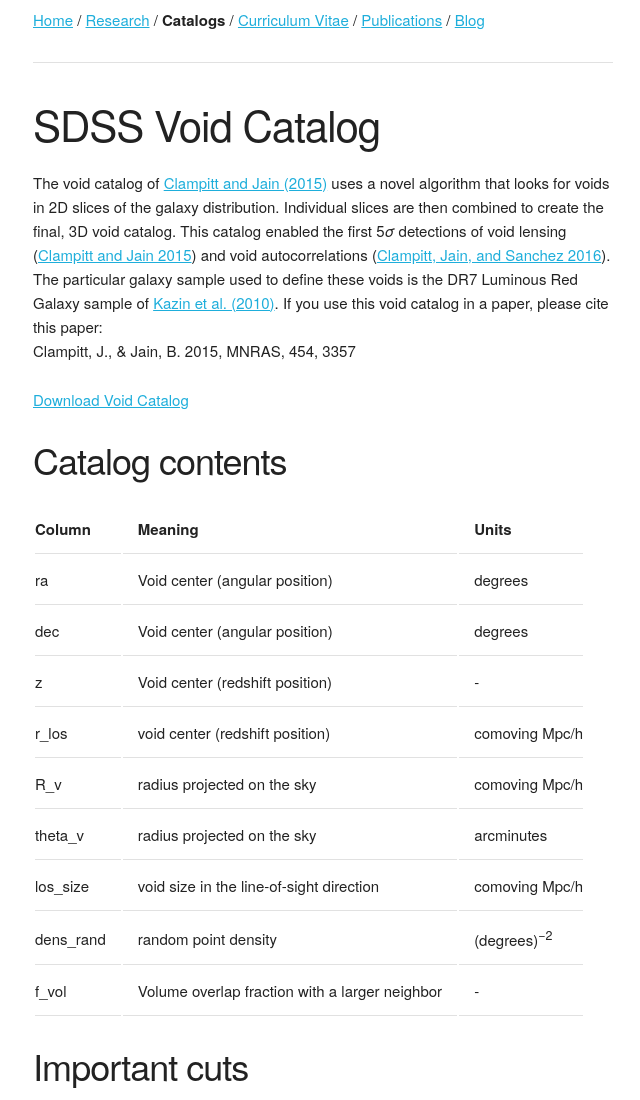
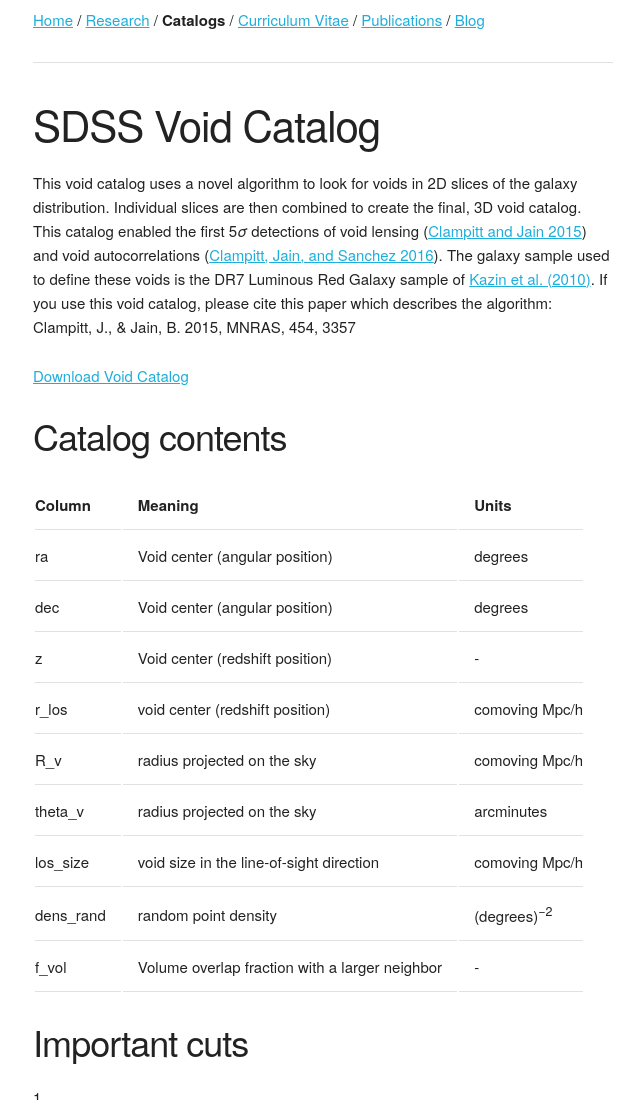
Before and after one commit to clampitt/clampitt.github.io, a plain HTML site: page catalogs.html in a window 1280 px wide. Shown: the top 1100 px of the page, without its empty margins (317-957 px from the left). Drawn offline with Linux system fonts and the light colour scheme.

Commit message:
Edit void catalog description.

```diff
--- a/catalogs.html
+++ b/catalogs.html
@@ -13,7 +13,7 @@
 <p><a href="index.html">Home</a> / <a href="research.html">Research</a> / <strong>Catalogs</strong> / <a href="cvitae.html">Curriculum Vitae</a> / <a href="publications.html">Publications</a> / <a href="blog.html">Blog</a></p>
 <hr />
 <h2 id="sdss-void-catalog">SDSS Void Catalog</h2>
-<p>The void catalog of <a href="http://adsabs.harvard.edu/abs/2015MNRAS.454.3357C">Clampitt and Jain (2015)</a> uses a novel algorithm that looks for voids in 2D slices of the galaxy distribution. Individual slices are then combined to create the final, 3D void catalog. This catalog enabled the first <span class="math inline">5<em>σ</em></span> detections of void lensing (<a href="http://adsabs.harvard.edu/abs/2015MNRAS.454.3357C">Clampitt and Jain 2015</a>) and void autocorrelations (<a href="http://adsabs.harvard.edu/abs/2016MNRAS.456.4425C">Clampitt, Jain, and Sanchez 2016</a>). The particular galaxy sample used to define these voids is the DR7 Luminous Red Galaxy sample of <a href="http://adsabs.harvard.edu/abs/2010ApJ...710.1444K">Kazin et al. (2010)</a>. If you use this void catalog in a paper, please cite this paper:<br />
+<p>This void catalog uses a novel algorithm to look for voids in 2D slices of the galaxy distribution. Individual slices are then combined to create the final, 3D void catalog. This catalog enabled the first <span class="math inline">5<em>σ</em></span> detections of void lensing (<a href="http://adsabs.harvard.edu/abs/2015MNRAS.454.3357C">Clampitt and Jain 2015</a>) and void autocorrelations (<a href="http://adsabs.harvard.edu/abs/2016MNRAS.456.4425C">Clampitt, Jain, and Sanchez 2016</a>). The galaxy sample used to define these voids is the DR7 Luminous Red Galaxy sample of <a href="http://adsabs.harvard.edu/abs/2010ApJ...710.1444K">Kazin et al. (2010)</a>. If you use this void catalog, please cite this paper which describes the algorithm:<br />
 Clampitt, J., &amp; Jain, B. 2015, MNRAS, 454, 3357</p>
 <p><a href="voids_clampitt-jain_SDSS_lrg-tracers.fit" download>Download Void Catalog</a></p>
 <h3 id="catalog-contents">Catalog contents</h3>
```
Also changed, not shown: 1 other file.
